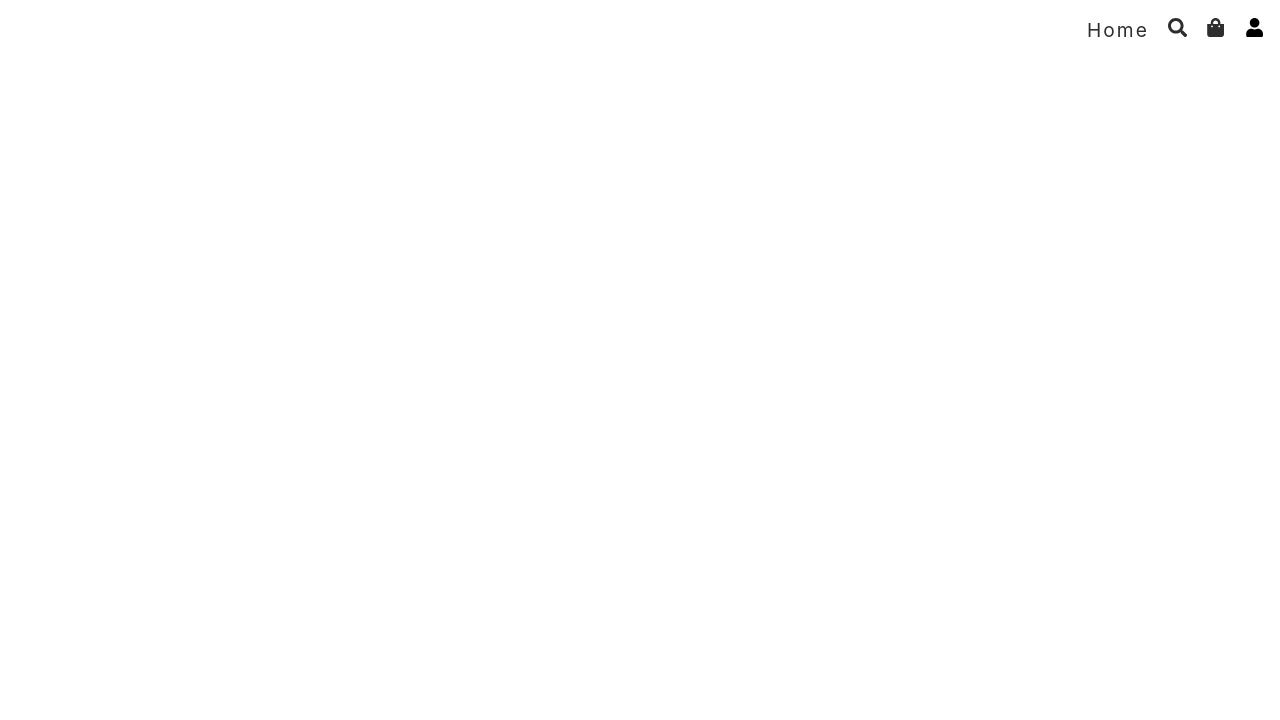
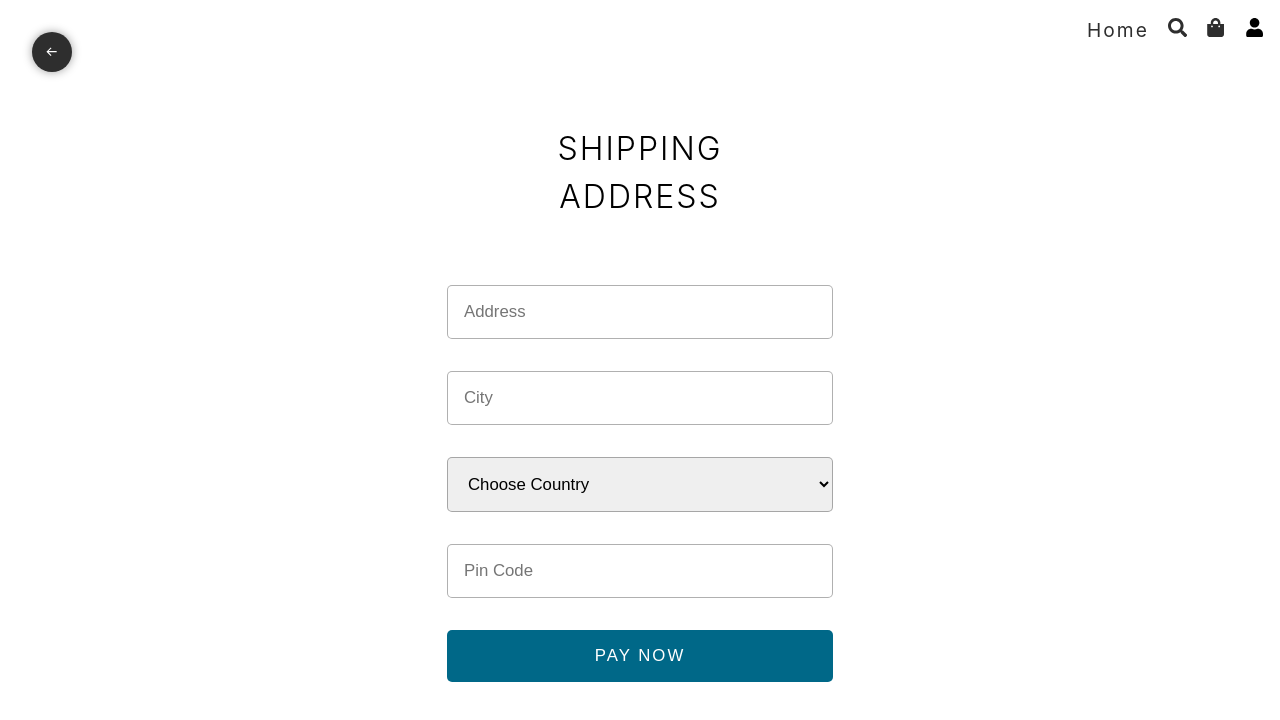
Before and after one commit to ayushmaandhar/MERN-ECOM-JAN2024, a React (Vite) app in the folder mern-ecom-frontend/: page /shipping in a window 1280 px wide. Before the commit this address had no page. Shown: the top 720 px of the page. Built offline with nearby package versions, Linux system fonts and the light colour scheme.

Commit message:
new: Shipping UI

```diff
--- a/mern-ecom-frontend/src/App.tsx
+++ b/mern-ecom-frontend/src/App.tsx
@@ -3,9 +3,12 @@
 import Loader from './components/loader';
 import './styles/app.scss';
 import Header from './components/header';
+
+
 const Home = lazy(()=>import('./pages/home'));
 const Search = lazy(()=>import('./pages/search'));
 const Cart = lazy(()=>import('./pages/cart'));
+const Shipping = lazy(()=>import('./pages/shipping'));
 
 
 // Admin dashboard importing
@@ -37,6 +40,12 @@
           <Route path='/' element={<Home/>}/>
           <Route path='/search' element={<Search/>}/>
           <Route path='/cart' element={<Cart/>}/>
+
+          {/* Logged In User Routes */}
+          <Route>
+            <Route path='/shipping' element={<Shipping/>}/>
+          </Route>
+
 
           {/* admin routes */}
            <Route
--- /dev/null
+++ b/mern-ecom-frontend/src/pages/shipping.tsx
@@ -0,0 +1,80 @@
+import { ChangeEvent, useState } from "react"
+import { BiArrowBack } from "react-icons/bi"
+import { useNavigate } from "react-router-dom"
+
+
+const Shipping = () => {
+
+    const navigate = useNavigate();
+
+    const[shippingInfo, setShippingInfo] = useState({
+        address: "",
+        city: "",
+        state: "",
+        country: "",
+        pinCode: ""
+    })
+
+    const changeHandler = (e: ChangeEvent<HTMLInputElement | HTMLSelectElement>) => {
+
+        setShippingInfo((prev)=>({...prev, [e.target.name]: e.target.value}))
+    }
+
+  return (
+    <div className="shipping">
+
+        <button className="back-btn" onClick={()=>navigate('/cart')}> <BiArrowBack/> </button>
+
+        <form>
+
+            <h1>Shipping Address</h1>
+
+            <input
+                required
+                type="text"
+                placeholder="Address"
+                name="address"
+                value={shippingInfo.address}
+                onChange={changeHandler}
+            />
+
+            <input
+                required
+                type="text"
+                placeholder="City"
+                name="city"
+                value={shippingInfo.city}
+                onChange={changeHandler}
+            />
+
+            <select
+                required
+                name="country"
+                value={shippingInfo.country}
+                onChange={changeHandler}
+            >
+
+                <option value="">Choose Country</option>
+                <option value="India">India</option>
+                <option value="USA">USA</option>
+
+            </select>
+
+            <input
+                required
+                type="number"
+                placeholder="Pin Code"
+                name="pinCode"
+                value={shippingInfo.pinCode}
+                onChange={changeHandler}
+            />
+
+            <button type="submit"> Pay Now </button>
+
+        </form>
+
+    </div>
+  )
+}
+
+export default Shipping
--- /dev/null
+++ b/mern-ecom-frontend/src/styles/_shipping.scss
@@ -0,0 +1,60 @@
+.shipping {
+    @include flex;
+
+    .back-btn {
+        @include square(2.5rem);
+        background-color: $color2;
+        color: $color1;
+        @include flex;
+        position: fixed;
+        top: 2rem;
+        left: 2rem;
+        border-radius: 100%;
+        border: none;
+        outline: none;
+        cursor: pointer;
+        @include baseShadow;
+
+        svg {
+            transition: all 0.3s;
+        }
+
+        &:hover svg{
+            translate: -0.25rem;
+        }
+    }
+
+    >form {
+        max-width: 450px;
+        width: 100%;
+        @include flex(column, center, strech, 2rem);
+        padding: 2rem;
+
+        >h1 {
+            @include heading(2px);
+            margin: 2rem;
+            text-align: center;
+        }
+
+        >input, >select {
+            border: 1px solid rgba(31,31,31,0.351);
+            padding: 1rem;
+            outline: none;
+            font-size: 1.05rem;
+            border-radius: 5px;
+        }
+
+        >button {
+            @include btn(1rem, $color3, $color1);
+            border-radius: 5px;
+            font-size: 1.05rem;
+            text-transform: uppercase;
+            letter-spacing: 2px;
+            &:hover {
+                opacity: 0.8;
+            }
+        }
+
+
+    }
+}
--- a/mern-ecom-frontend/src/styles/admin-styles/_mixin.scss
+++ b/mern-ecom-frontend/src/styles/admin-styles/_mixin.scss
@@ -46,3 +46,12 @@
 @mixin baseShadow() {
   box-shadow: 0 0 10px rgba(0, 0, 0, 0.384);
 }
+
+@mixin btn($p: 0.5rem 1rem, $bg, $color) {
+  cursor: pointer;
+  border: none;
+  outline: none;
+  padding: $p;
+  background-color: $bg;
+  color: $color;
+}
--- a/mern-ecom-frontend/src/styles/app.scss
+++ b/mern-ecom-frontend/src/styles/app.scss
@@ -36,6 +36,7 @@
 @import "admin-styles/mixin";
 @import "_home";
 @import "_cart";
+@import "_shipping";
 
 @import "admin-styles/dashboard";
 @import "admin-styles/products";
```
